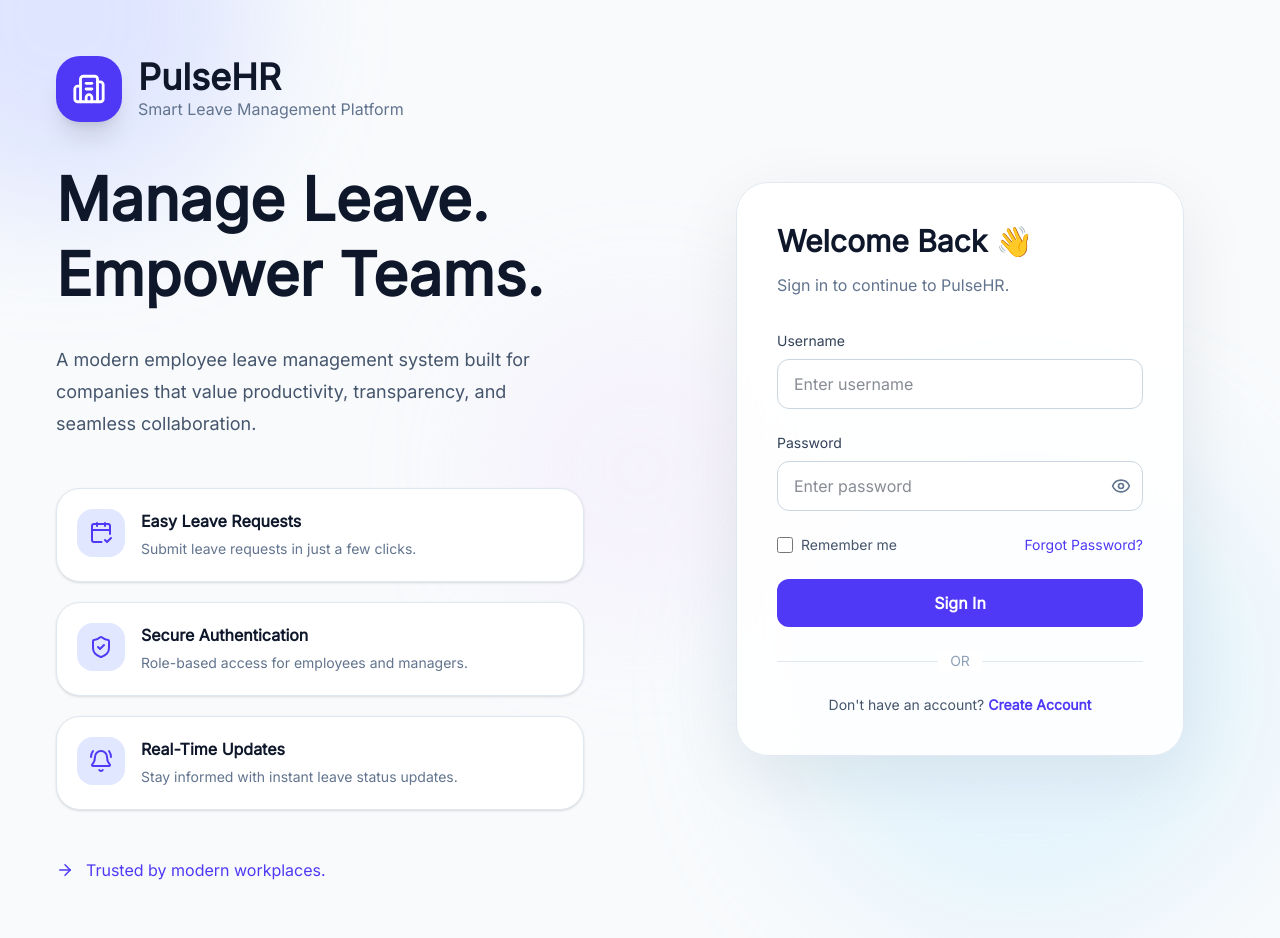
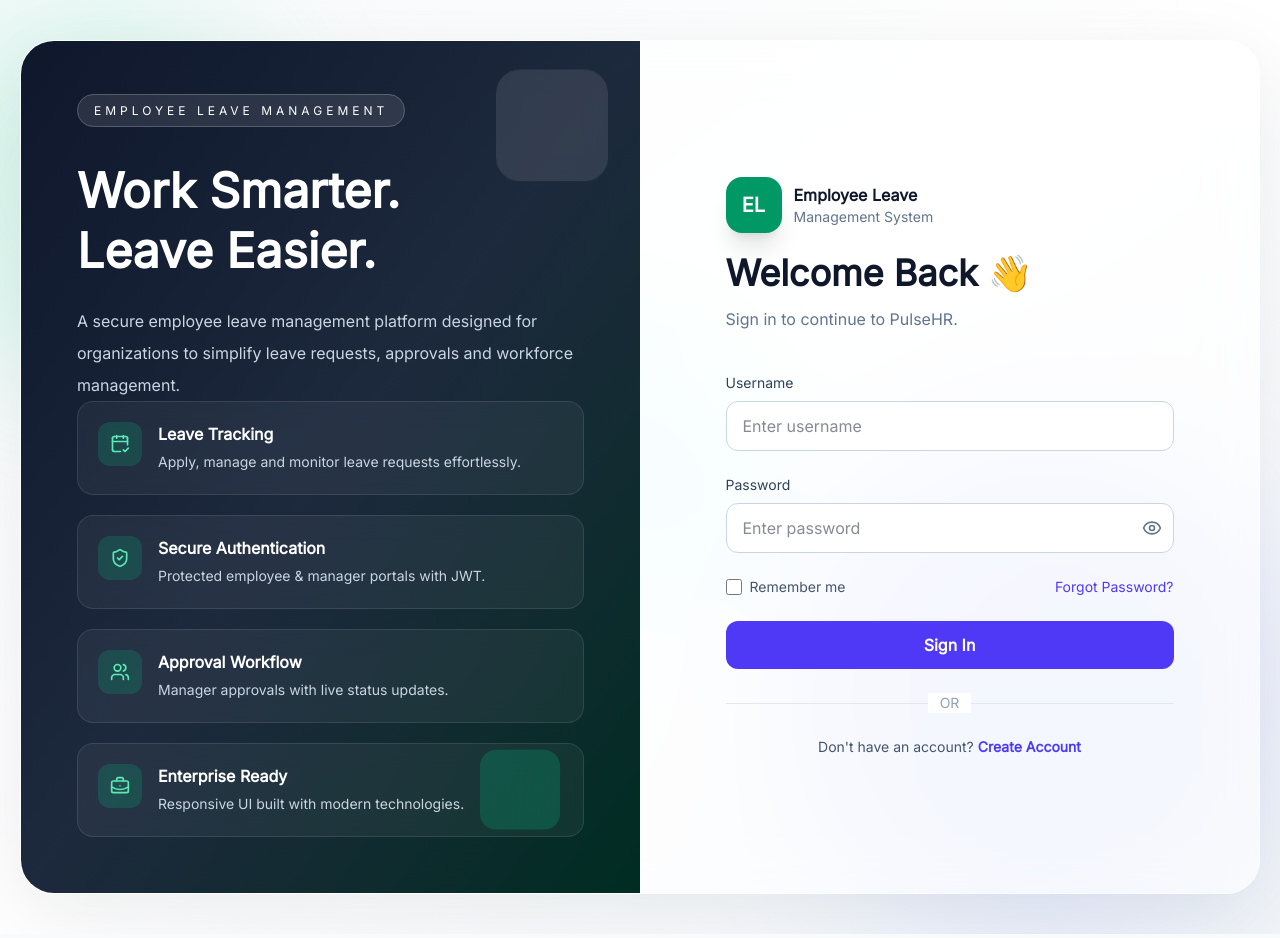
Before and after one commit to pratikshakadam912/employee-leave-management, a React app in the folder frontend/: page /login in a window 1280 px wide. Built offline with nearby package versions, Linux system fonts and the light colour scheme; the HTML template or start-up script is replaced by a standard one.

Commit message:
layouts changes

```diff
--- a/frontend/src/layouts/AuthLayout.jsx
+++ b/frontend/src/layouts/AuthLayout.jsx
@@ -1,156 +1,129 @@
 import { motion } from "framer-motion";
 import {
-  Building2,
+  ShieldCheck,
+  BriefcaseBusiness,
   CalendarCheck2,
-  ShieldCheck,
-  BellRing,
-  ArrowRight,
+  Users,
 } from "lucide-react";
-
-const features = [
-  {
-    icon: CalendarCheck2,
-    title: "Easy Leave Requests",
-    description: "Submit leave requests in just a few clicks.",
-  },
-  {
-    icon: ShieldCheck,
-    title: "Secure Authentication",
-    description: "Role-based access for employees and managers.",
-  },
-  {
-    icon: BellRing,
-    title: "Real-Time Updates",
-    description: "Stay informed with instant leave status updates.",
-  },
-];
 
 export default function AuthLayout({ title, subtitle, children }) {
   return (
-    <div className="relative min-h-screen overflow-hidden bg-slate-50">
-      {/* Background Decoration */}
+    <div className="relative min-h-screen overflow-hidden bg-gradient-to-br from-slate-50 via-white to-slate-100">
+      {/* Background Blobs */}
+      <div className="absolute -left-24 top-0 h-96 w-96 rounded-full bg-emerald-300/20 blur-3xl" />
+      <div className="absolute bottom-0 right-0 h-[500px] w-[500px] rounded-full bg-indigo-300/20 blur-3xl" />
+      <div className="absolute left-1/2 top-1/2 h-72 w-72 -translate-x-1/2 -translate-y-1/2 rounded-full bg-cyan-200/20 blur-3xl" />
 
-      <div className="absolute inset-0 overflow-hidden">
-        <div className="absolute -top-44 -left-32 h-96 w-96 rounded-full bg-indigo-300/30 blur-3xl" />
+      <div className="relative z-10 flex min-h-screen items-center justify-center px-5 py-10">
+        <motion.div
+          initial={{ opacity: 0, y: 30 }}
+          animate={{ opacity: 1, y: 0 }}
+          transition={{ duration: 0.6 }}
+          className="grid w-full max-w-7xl overflow-hidden rounded-[34px] border border-white/40 bg-white/60 shadow-[0_20px_80px_rgba(15,23,42,0.08)] backdrop-blur-xl lg:grid-cols-2"
+        >
+          {/* LEFT SIDE */}
 
-        <div className="absolute bottom-0 right-0 h-[32rem] w-[32rem] rounded-full bg-sky-200/30 blur-3xl" />
+          <div className="relative hidden overflow-hidden bg-gradient-to-br from-slate-900 via-slate-800 to-emerald-950 p-14 text-white lg:flex lg:flex-col lg:justify-between">
+            <div>
+              <motion.div
+                initial={{ opacity: 0, x: -25 }}
+                animate={{ opacity: 1, x: 0 }}
+                transition={{ delay: 0.2 }}
+              >
+                <span className="rounded-full border border-white/20 bg-white/10 px-4 py-2 text-xs tracking-[4px] uppercase">
+                  Employee Leave Management
+                </span>
 
-        <div className="absolute top-1/2 left-1/2 h-72 w-72 -translate-x-1/2 -translate-y-1/2 rounded-full bg-purple-200/20 blur-3xl" />
+                <h1 className="mt-10 text-5xl font-black leading-tight">
+                  Work Smarter.
+                  <br />
+                  Leave Easier.
+                </h1>
+
+                <p className="mt-6 max-w-lg text-slate-300 leading-8">
+                  A secure employee leave management platform designed for
+                  organizations to simplify leave requests, approvals and
+                  workforce management.
+                </p>
+              </motion.div>
             </div>
 
-      <div className="relative z-10 flex min-h-screen">
-        {/* LEFT PANEL */}
+            {/* Stats */}
 
-        <div className="hidden lg:flex lg:w-1/2 items-center justify-center p-14">
+            <div className="grid gap-5">
+              <Feature
+                icon={<CalendarCheck2 size={20} />}
+                title="Leave Tracking"
+                desc="Apply, manage and monitor leave requests effortlessly."
+              />
+
+              <Feature
+                icon={<ShieldCheck size={20} />}
+                title="Secure Authentication"
+                desc="Protected employee & manager portals with JWT."
+              />
+
+              <Feature
+                icon={<Users size={20} />}
+                title="Approval Workflow"
+                desc="Manager approvals with live status updates."
+              />
+
+              <Feature
+                icon={<BriefcaseBusiness size={20} />}
+                title="Enterprise Ready"
+                desc="Responsive UI built with modern technologies."
+              />
+            </div>
+
+            {/* Decorative Cards */}
+
             <motion.div
-            initial={{ opacity: 0, x: -40 }}
+              animate={{
+                y: [0, -12, 0],
+              }}
+              transition={{
+                repeat: Infinity,
+                duration: 5,
+              }}
+              className="absolute right-8 top-8 h-28 w-28 rounded-3xl bg-white/10 backdrop-blur-md"
+            />
+
+            <motion.div
+              animate={{
+                y: [0, 15, 0],
+              }}
+              transition={{
+                repeat: Infinity,
+                duration: 6,
+              }}
+              className="absolute bottom-16 right-20 h-20 w-20 rounded-2xl bg-emerald-400/20 backdrop-blur-xl"
+            />
+          </div>
+
+          {/* RIGHT SIDE */}
+
+          <div className="flex items-center justify-center p-6 sm:p-10 lg:p-16">
+            <motion.div
+              initial={{ opacity: 0, x: 30 }}
               animate={{ opacity: 1, x: 0 }}
               transition={{ duration: 0.6 }}
-            className="max-w-xl"
+              className="w-full max-w-md"
             >
-            {/* Logo */}
-
-            <div className="mb-10 flex items-center gap-4">
-              <div className="rounded-3xl bg-indigo-600 p-4 shadow-xl">
-                <Building2 size={34} className="text-white" />
+              <div className="mb-10">
+                <div className="mb-5 flex items-center gap-3">
+                  <div className="flex h-14 w-14 items-center justify-center rounded-2xl bg-emerald-600 text-xl font-bold text-white shadow-xl">
+                    EL
                   </div>
 
                   <div>
-                <h1 className="text-4xl font-bold text-slate-900">PulseHR</h1>
+                    <h3 className="font-bold text-slate-900">Employee Leave</h3>
 
-                <p className="text-slate-500">
-                  Smart Leave Management Platform
-                </p>
+                    <p className="text-sm text-slate-500">Management System</p>
                   </div>
                 </div>
 
-            <motion.h2
-              initial={{ opacity: 0, y: 20 }}
-              animate={{ opacity: 1, y: 0 }}
-              transition={{ delay: 0.2 }}
-              className="text-6xl font-extrabold leading-tight text-slate-900"
-            >
-              Manage Leave.
-              <br />
-              Empower Teams.
-            </motion.h2>
-
-            <p className="mt-8 text-lg leading-8 text-slate-600">
-              A modern employee leave management system built for companies that
-              value productivity, transparency, and seamless collaboration.
-            </p>
-
-            <div className="mt-12 space-y-5">
-              {features.map((feature) => {
-                const Icon = feature.icon;
-
-                return (
-                  <motion.div
-                    whileHover={{
-                      x: 6,
-                    }}
-                    key={feature.title}
-                    className="flex items-start gap-4 rounded-3xl border border-slate-200 bg-white p-5 shadow-sm transition-all"
-                  >
-                    <div className="rounded-2xl bg-indigo-100 p-3">
-                      <Icon size={24} className="text-indigo-600" />
-                    </div>
-
-                    <div>
-                      <h3 className="font-semibold text-slate-900">
-                        {feature.title}
-                      </h3>
-
-                      <p className="mt-1 text-sm leading-6 text-slate-500">
-                        {feature.description}
-                      </p>
-                    </div>
-                  </motion.div>
-                );
-              })}
-            </div>
-
-            <div className="mt-12 flex items-center gap-3 text-indigo-600">
-              <ArrowRight size={18} />
-
-              <span className="font-medium">Trusted by modern workplaces.</span>
-            </div>
-          </motion.div>
-        </div>
-
-        {/* RIGHT PANEL */}
-
-        <div className="flex flex-1 items-center justify-center p-6 sm:p-10 lg:p-16">
-          <motion.div
-            initial={{
-              opacity: 0,
-              y: 30,
-            }}
-            animate={{
-              opacity: 1,
-              y: 0,
-            }}
-            transition={{
-              duration: 0.5,
-            }}
-            className="w-full max-w-md rounded-[32px] border border-slate-200 bg-white/90 p-8 shadow-[0_20px_70px_rgba(15,23,42,0.08)] backdrop-blur-xl sm:p-10"
-          >
-            {/* Mobile Branding */}
-
-            <div className="mb-10 text-center lg:hidden">
-              <div className="mx-auto flex h-16 w-16 items-center justify-center rounded-3xl bg-indigo-600 shadow-lg">
-                <Building2 className="text-white" size={30} />
-              </div>
-
-              <h1 className="mt-5 text-3xl font-bold text-slate-900">
-                PulseHR
-              </h1>
-
-              <p className="mt-2 text-slate-500">Smart Leave Management</p>
-            </div>
-
-            <div className="mb-8">
-              <h2 className="text-3xl font-bold text-slate-900">{title}</h2>
+                <h2 className="text-4xl font-black text-slate-900">{title}</h2>
 
                 <p className="mt-3 leading-7 text-slate-500">{subtitle}</p>
               </div>
@@ -158,7 +131,24 @@ export default function AuthLayout({ title, subtitle, children }) {
               {children}
             </motion.div>
           </div>
+        </motion.div>
       </div>
     </div>
   );
 }
+
+function Feature({ icon, title, desc }) {
+  return (
+    <div className="flex items-start gap-4 rounded-2xl border border-white/10 bg-white/5 p-5 backdrop-blur-md">
+      <div className="rounded-xl bg-emerald-500/20 p-3 text-emerald-300">
+        {icon}
+      </div>
+
+      <div>
+        <h4 className="font-semibold">{title}</h4>
+
+        <p className="mt-1 text-sm leading-6 text-slate-300">{desc}</p>
+      </div>
+    </div>
+  );
+}
```
Lines whose indentation alone changed are shown as unchanged.
